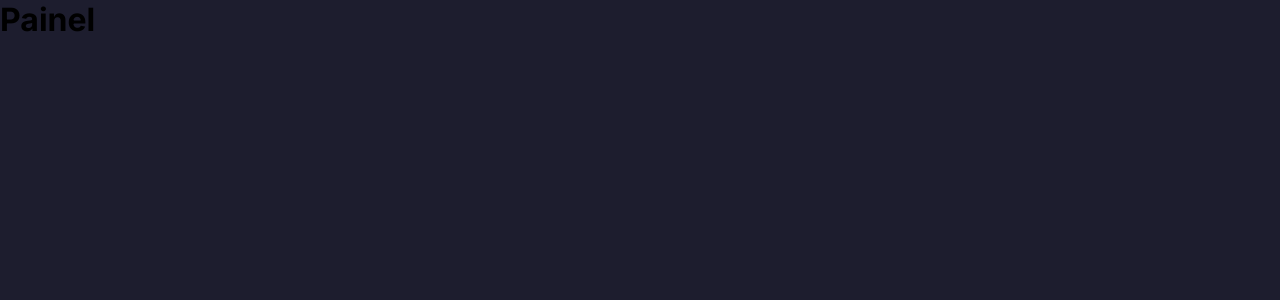
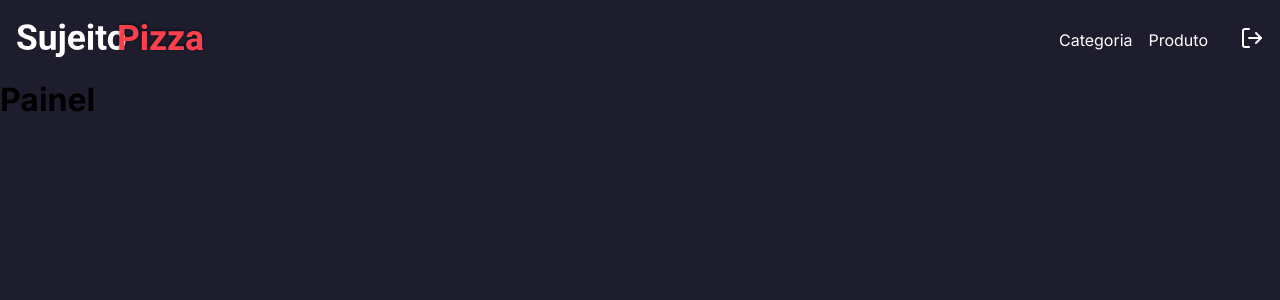
Before and after one commit to italomonte/Pizzaria-Frontend, a Next.js app: page /dashboard in a window 1280 px wide. Shown: the top 300 px of the page. Built offline with nearby package versions, Linux system fonts and the light colour scheme.

Commit message:
feat: logout and deleting token

```diff
--- a/package.json
+++ b/package.json
@@ -11,6 +11,7 @@
   "dependencies": {
     "axios": "^1.7.9",
     "cookies-next": "^5.0.2",
+    "lucide-react": "^0.471.1",
     "next": "15.1.4",
     "react": "^19.0.0",
     "react-dom": "^19.0.0",
--- /dev/null
+++ b/src/app/dashboard/components/header/index.tsx
@@ -0,0 +1,51 @@
+"use client"
+
+import styles from "./styles.module.scss"
+import Link from "next/link"
+import Image from "next/image"
+import logoImg from "/public/logo.svg"
+import { LogOutIcon } from "lucide-react"
+import { deleteCookie } from "cookies-next"
+import { useRouter } from "next/navigation"
+
+export function Header(){
+
+    const router = useRouter()
+
+    async function handleLogout() {
+        deleteCookie("session", {path: "/"})
+
+        router.replace("/")
+    }
+
+    return(
+        <>
+        <header className={styles.headerContainer}>
+            <div className={styles.headerContent}>
+                <Link href={'/dashboard'}>
+                    <Image
+                        alt="Logo Sujeito Pizza"
+                        src={logoImg}
+                        width={190}
+                        height={60}
+                        priority={true}
+                        quality={100}
+                    />
+                </Link>
+
+                <nav>
+                    <Link href={"/dashboard/category"}>Categoria</Link>
+                    <Link href={"/dashboard/product"}>Produto</Link>
+
+                    <form action={handleLogout}>
+                        <button type="submit">
+                            <LogOutIcon size={24} color="#FFF"/>
+                        </button>
+                    </form>
+                </nav>
+            </div>
+
+        </header>
+        </>
+    )
+}
--- /dev/null
+++ b/src/app/dashboard/components/header/styles.module.scss
@@ -0,0 +1,46 @@
+.headerContainer {
+    height: 5rem;
+}
+
+.headerContent {
+    max-width: 1280px;
+    height: 5rem;
+    margin: 0 auto;
+    padding: 0 16px;
+
+    display: flex;
+    flex-direction:row;
+    justify-content: space-between;
+    align-items: center;
+
+    nav {
+        display: flex;
+        align-items: center;
+        justify-content: space-between;
+        gap: 16px;
+
+        a {
+            color: var(--white);
+            text-decoration: none;
+            transition: color 0.3s;
+
+            &:hover {
+                color: var(--red-900);
+            }
+
+        }
+
+        button {
+            border: 0;
+            background: transparent;
+            margin-left: 16px;
+            transition: transform 0.3s ;
+
+            &:hover {
+                transform: scale(1.2);
+            }
+        }
+
+    }
+
+}
--- /dev/null
+++ b/src/app/dashboard/layout.tsx
@@ -0,0 +1,12 @@
+import { Header } from "./components/header"
+
+export default function DashboardLayout ({children} :
+    {children: React.ReactNode}
+) {
+    return (
+        <>
+        <Header></Header>
+        {children}
+        </>
+    )
+}
--- a/src/app/layout.tsx
+++ b/src/app/layout.tsx
@@ -6,7 +6,7 @@
 
 export const metadata: Metadata = {
   title: "SujeitoPizza",
-  description: "Amelhor pizzaria do Brasil.",
+  description: "A melhor pizzaria do Brasil.",
 };
 
 export default function RootLayout({
```
Also changed, not shown: 1 other file (tests, documents, lock files or other folders).
